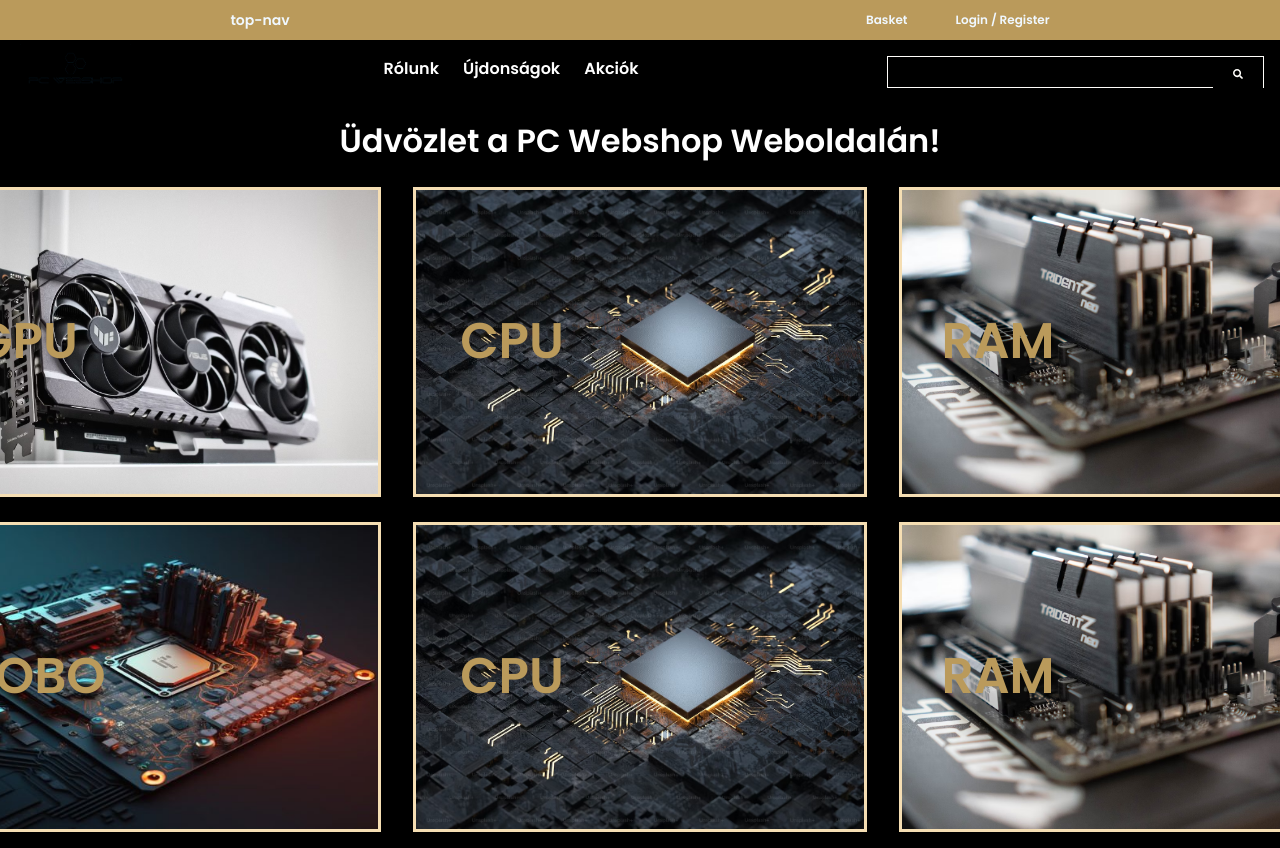
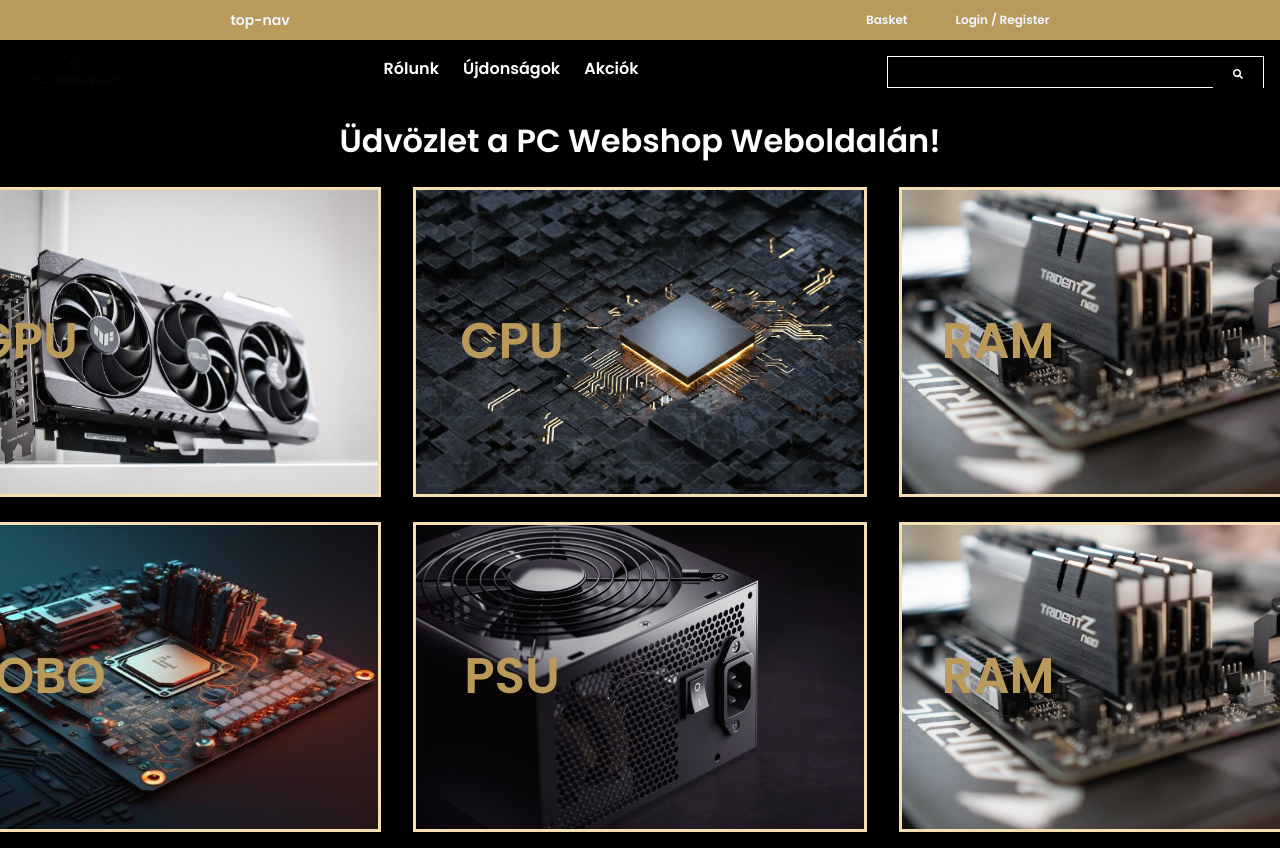
Before and after one commit to SzigetvariMark/pcweb, a React (Vite) app in the folder webshop/: page /home in a window 1280 px wide. Shown: the top 848 px of the page. Built offline with nearby package versions, Linux system fonts and the light colour scheme.

Commit message:
Home page psu products and psu picture finished

```diff
--- a/webshop/src/pages/components/products/Products.css
+++ b/webshop/src/pages/components/products/Products.css
@@ -47,6 +47,14 @@
     height: 19rem;
 }
 
+.product-powers {
+    border-radius: 0%;
+    background-image: url(/img/power.jpg);
+    background-size: cover;
+    width: 28rem;
+    height: 19rem;
+}
+
 .label-homepage {
     font-size: 50px;
     margin-right: 16rem;
--- a/webshop/src/pages/components/products/Products.jsx
+++ b/webshop/src/pages/components/products/Products.jsx
@@ -34,8 +34,8 @@ function Products() {
         </div>
 
         <div className="product">
-            <button className="product-cpu">
-                <label htmlFor="text" className='label-homepage'>CPU</label>
+            <button className="product-powers">
+                <label htmlFor="text" className='label-homepage'>PSU</label>
             </button>
         </div>
 
```
Also changed, not shown: webshop/public/img/power.jpg (added).
